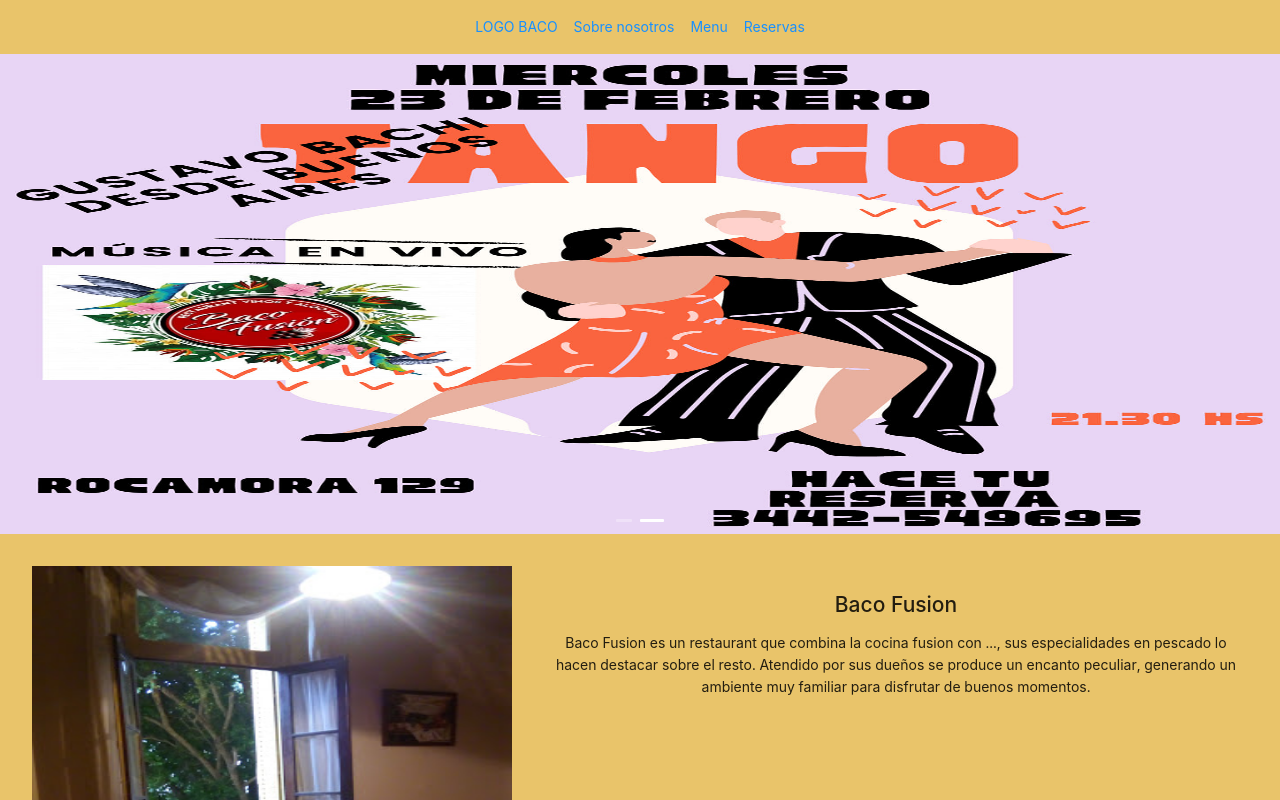
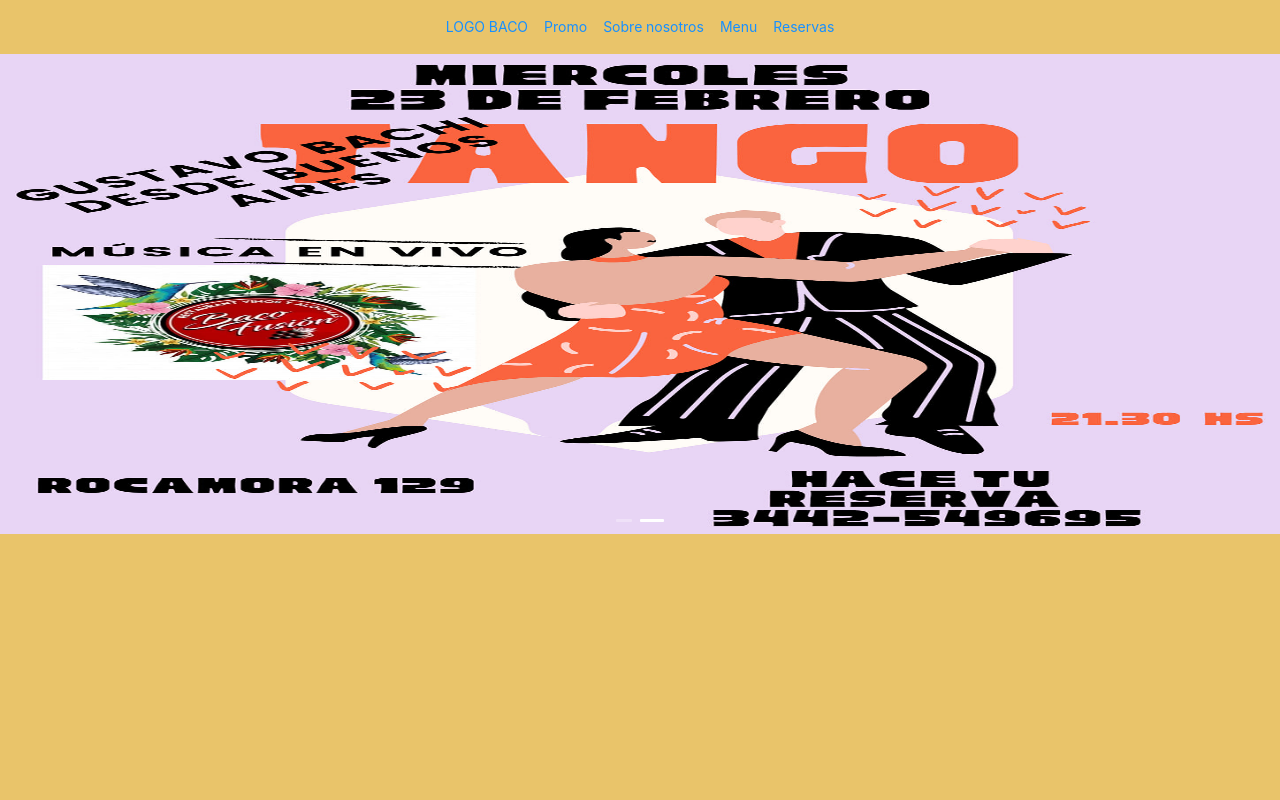
Before and after one commit to marioacaballero/Baco-Fusion-App, a React (Create React App) app: page / in a window 1280 px wide. Shown: the top 800 px of the page. Built offline with nearby package versions, Linux system fonts and the light colour scheme.

Commit message:
add smooth scrool to home

```diff
--- a/src/Components/Home/Home.module.css
+++ b/src/Components/Home/Home.module.css
@@ -1,3 +1,7 @@
+html{
+  scroll-behavior: smooth;
+}
+
 .mainDiv {
   display: flex;
   flex-direction: column;
@@ -11,7 +15,7 @@
 .promo {
   margin: auto;
   width: 100%;
-  /* height: 30rem; */
+  height: 50rem;
 }
 
 .imgPr {
--- a/src/Components/Home/Home.tsx
+++ b/src/Components/Home/Home.tsx
@@ -14,7 +14,7 @@
 export const Home: React.FC = () => {
   return (
     <div className={style.mainDiv}>
-      <div className={style.promo}>
+      <div id="promo" className={style.promo}>
         <Carousel autoplay>
           <img alt="promo" src={promo} className={style.imgPr} />
           <img alt="promo2" src={promo2} className={style.imgPr} />
@@ -33,7 +33,7 @@
           </Carousel>
         </div>
 
-        <section>
+        <section id="baco">
           <img />
           <div>
             <h2>Baco Fusion</h2>
--- a/src/Components/NavBar/NavBar.tsx
+++ b/src/Components/NavBar/NavBar.tsx
@@ -6,7 +6,8 @@
   return (
     <div className={style.navBar}>
       <Link to={"/"}>LOGO BACO</Link>
-      <Link to={"/"}>Sobre nosotros</Link>
+      <a href="#promo">Promo</a>
+      <a href={"#baco"}>Sobre nosotros</a>
       <Link to={"/menu"}>Menu</Link>
       <Link to={"/reservations"}>Reservas</Link>
     </div>
```
Also changed, not shown: 1 other file (tests, documents, lock files or other folders).
